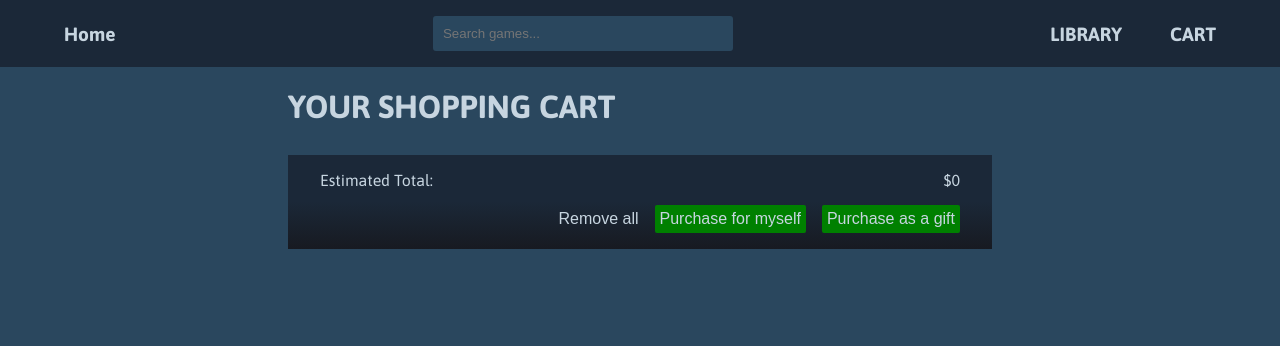
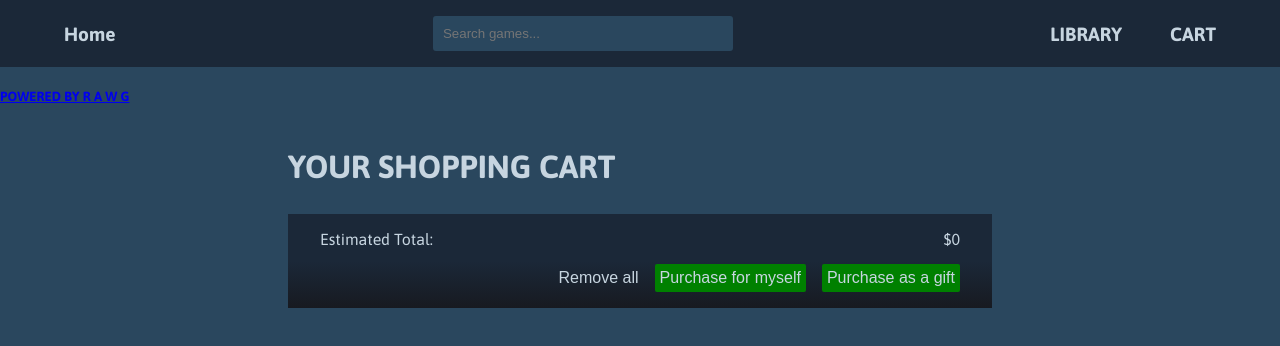
Before and after one commit to Cooper-Adams/Shopping-Cart, a React (Vite) app: page /cart in a window 1280 px wide. Shown: the top 346 px of the page. Built offline with nearby package versions, Linux system fonts and the light colour scheme.

Commit message:
Added the RAWG accreditation that links to the RAWG website

```diff
--- a/src/components/Header.jsx
+++ b/src/components/Header.jsx
@@ -21,6 +21,7 @@ const Header = (props) => {
     }
 
     return (
+        <>
             <nav className='cart-nav'>
                 <div className='left-nav'>
                     <Link className='nav-link' to='/'>Home</Link>
@@ -44,6 +45,13 @@ const Header = (props) => {
                     </Link>
                 </div>
             </nav>
+
+            <Link to='https://rawg.io' target='_blank' rel='noopener noreferrer'>
+                <div className='rawg'>
+                    <h5 className='rawg-title'>POWERED BY R A W G</h5>
+                </div>
+            </Link>
+        </>
     )
 }
 
```
Lines whose indentation alone changed are shown as unchanged.
